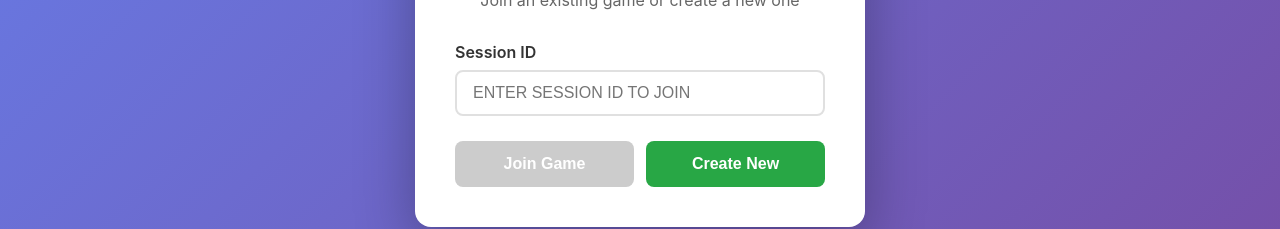
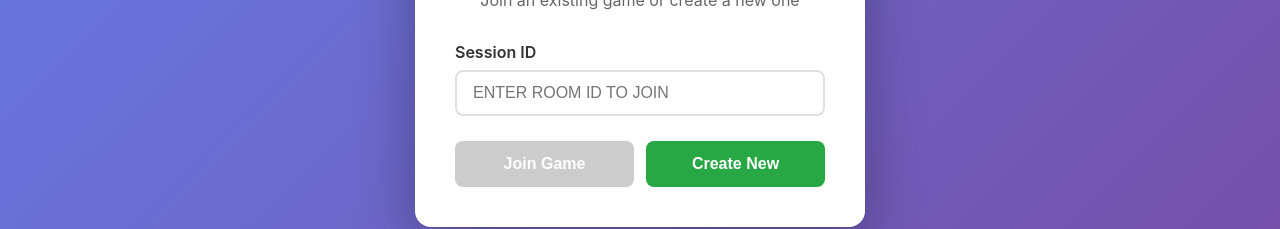
Before and after one commit to aayushjain0829/Modux, a React (Vite) app in the folder frontend/: page /portal/1 in a window 1280 px wide. Shown: the part 354-583 px from the top of the page. Built offline with nearby package versions, Linux system fonts and the light colour scheme.

Commit message:
fix(ui): changed session to room

```diff
--- a/frontend/src/components/Portal.jsx
+++ b/frontend/src/components/Portal.jsx
@@ -124,7 +124,7 @@ const Portal = () => {
             type="text"
             value={sessionId}
             onChange={(e) => setSessionId(e.target.value.toUpperCase())}
-            placeholder="Enter session ID to join"
+            placeholder="Enter room ID to join"
             style={{
               width: '100%',
               padding: '12px 16px',
```
